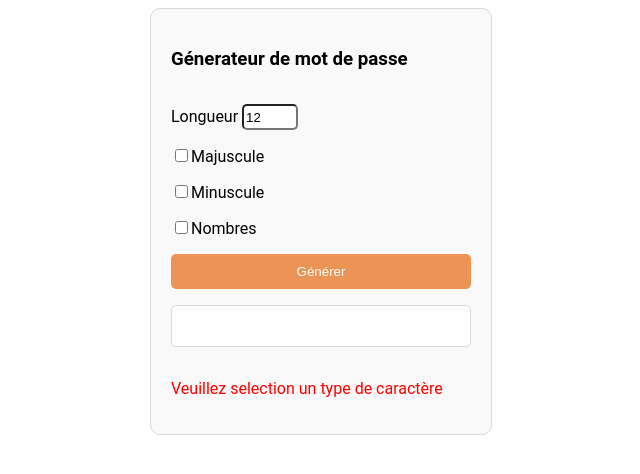
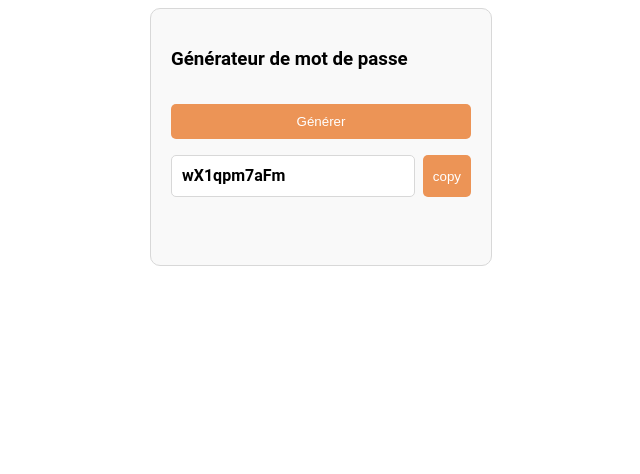
Before and after one commit to Abdoul224GN/password_generator, a website: page index.html in a window 1280 px wide. Both pictures are taken after a click on the button "Générer". Shown: the whole page, without its empty margins (319-959 px from the left). Drawn offline with Linux system fonts and the light colour scheme.

Commit message:
Suppression de la possibilité de choisir les caractères et de la taille du mot de passe

```diff
--- a/index.html
+++ b/index.html
@@ -7,22 +7,13 @@
 </head>
 <body>
 <div class="container">
-    <h3>Génerateur de mot de passe</h3>
-    <label for="longueur">Longueur
-        <input type="number" id="longueur" min="8" max="25" step="1" value="12">
-    </label>
-    <label for="majuscule">
-        <input type="checkbox" id="majuscule">Majuscule
-    </label>
-    <label for="minuscule">
-        <input type="checkbox" id="minuscule">Minuscule
-    </label>
-    <label for="number">
-        <input type="checkbox" id="number">Nombres
-    </label>
+    <h3>Générateur de mot de passe</h3>
     <button>Générer</button>
-    <p id="motDePasse"></p>
-    <p id="erreur"></p>
+    <div id="result">
+        <p id="motDePasse"></p>
+        <button id="copie">copy</button>
+    </div>
+    <p id="information"></p>
 </div>
 <script src="script.js"></script>
 </body>
--- a/script.js
+++ b/script.js
@@ -1,31 +1,20 @@
+let password = "";
+let information = document.querySelector('#information');
 document.querySelector("button").addEventListener("click", function () {
-    let majusculeCheck = document.querySelector('#majuscule');
-    let minisculeCheck = document.querySelector('#minuscule');
-    let numberCheck = document.querySelector('#number');
+    password = "";
     let longueur = document.querySelector('#longueur');
     let p = document.querySelector('p');
-    let passwordLongueur = parseInt(longueur.value);
+    let copie = document.querySelector('#copie');
     const number = "123456789";
     const majuscule = "ABCDEFGHIJKLMOPQRSTUVWXYZ";
-    const miniscule = "abcdefghijklmnopqrstuvwxyz";
-    let character = "";
-    let password = "";
-    if (majusculeCheck.checked) {
-        character += majuscule;
-    }
-    if (minisculeCheck.checked) {
-        character += miniscule;
-    }
-    if (numberCheck.checked) {
-        character += number;
-    }
-    let erreur = document.querySelector('#erreur');
+    const minuscule = "abcdefghijklmnopqrstuvwxyz";
+    let character = number + majuscule + minuscule;
     if (character === "") {
-        erreur.innerHTML = "Veuillez selection un type de caractère";
-        erreur.style.color = "red";
+        information.innerHTML = "Veuillez selection un type de caractère";
+        information.style.color = "red";
     } else {
-        erreur.innerHTML = "";
-        for (let i = 0; i < passwordLongueur; i++) {
+        information.innerHTML = "";
+        for (let i = 0; i < 10; i++) {
             const randomNumber = Math.random();
             let generatedNumber = Math.floor(randomNumber * character.length);
             let generatedCharacter = character[generatedNumber];
@@ -34,3 +23,13 @@ document.querySelector("button").addEventListener("click", function () {
         p.textContent = password;
     }
 });
+
+document.querySelector("#copie").addEventListener("click", function () {
+    if (password === "") {
+        information.innerHTML = "Veuillez générer un mot de passe d'abord";
+        information.style.color = "red";
+    } else {
+        information.style.color = ""
+        navigator.clipboard.writeText(password).then(r => information.innerHTML = "Texte copié");
+    }
+});
--- a/style.css
+++ b/style.css
@@ -41,4 +41,12 @@ button:hover {
     padding: 10px;
     font-weight: bold;
     margin: 0;
+    width: 100%;
 }
+
+#result{
+    gap: 0.5rem;
+    display: flex;
+    flex-direction: row;
+    width: 100%;
+}
```
